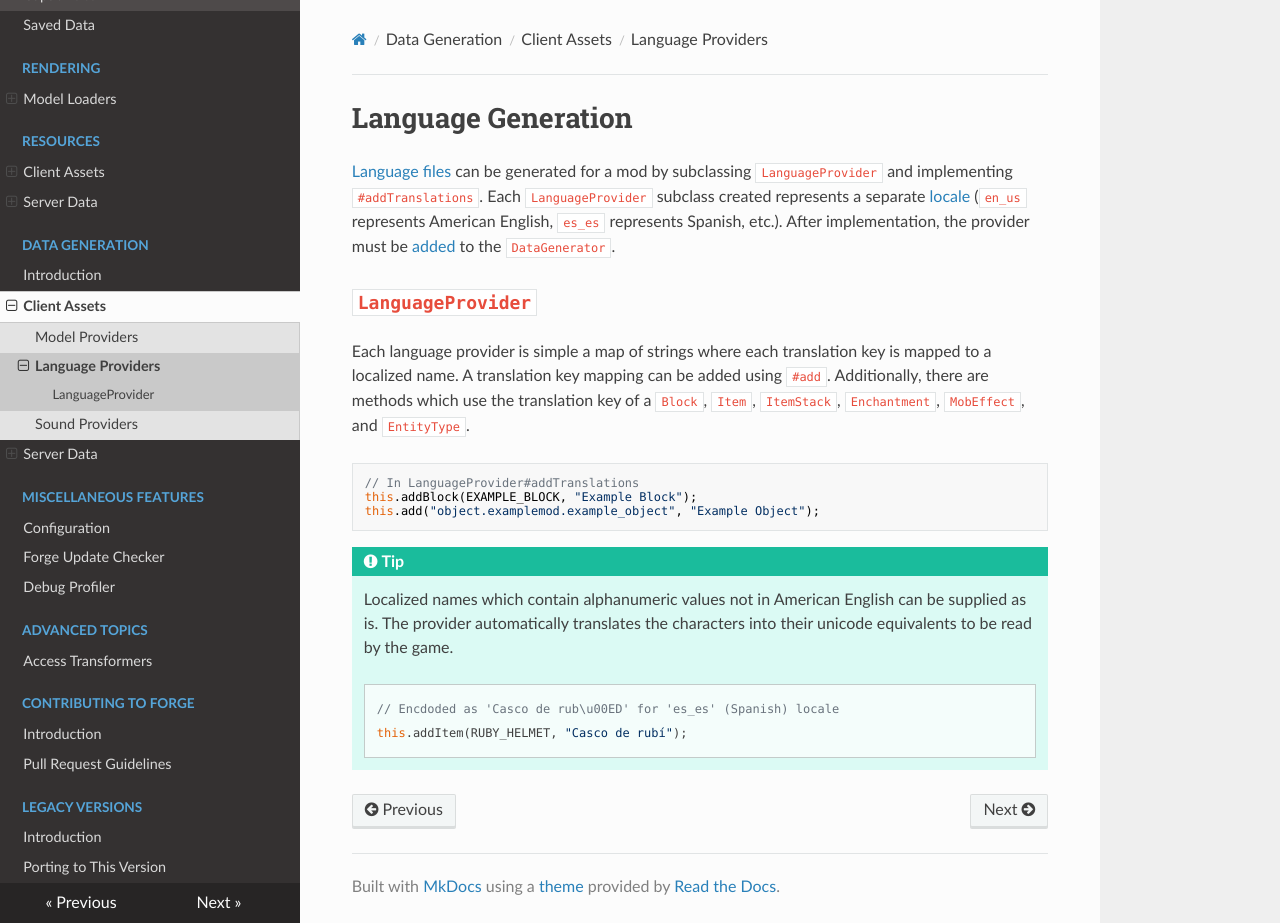
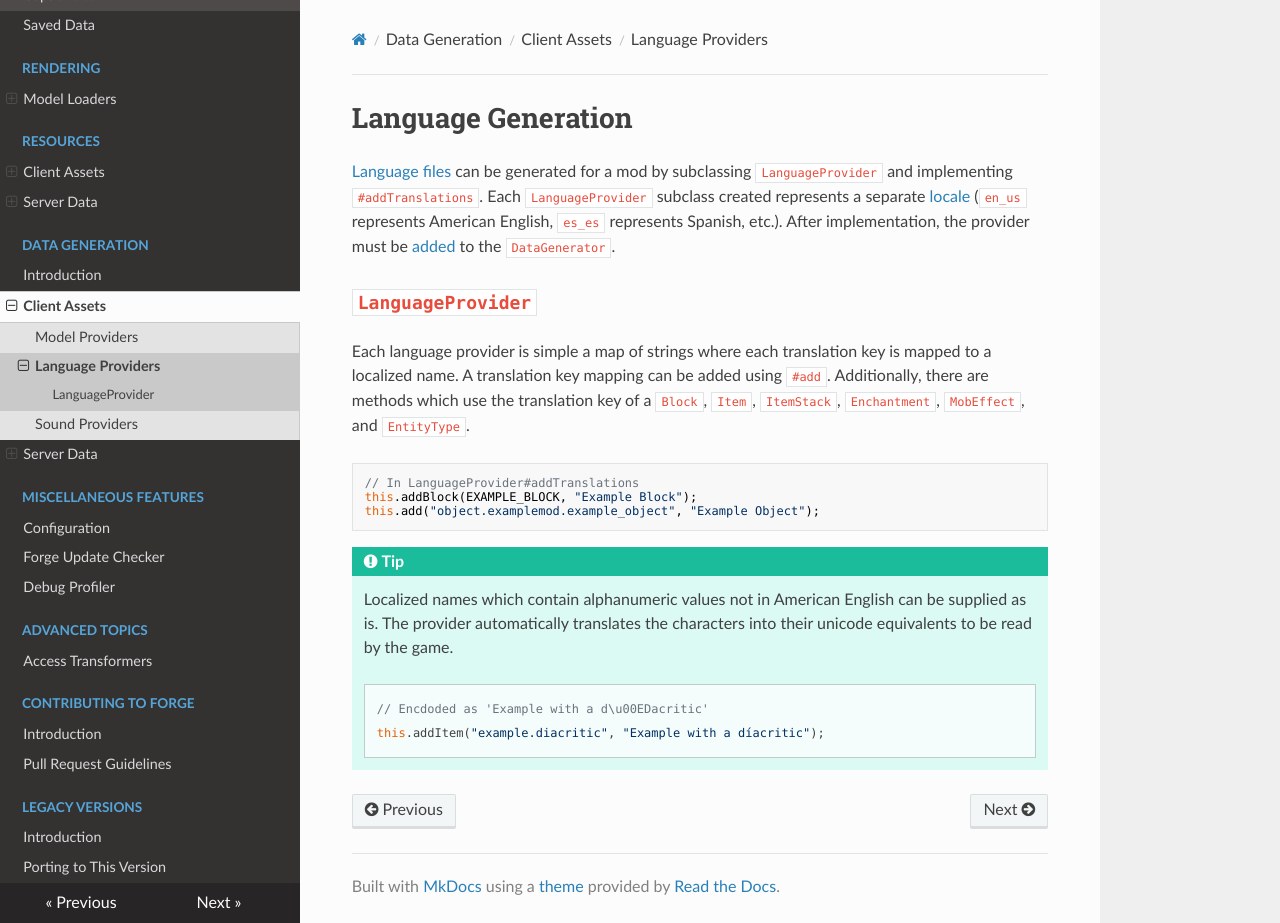
Before and after one commit to MinecraftForge/Documentation, an MkDocs documentation site: the page built from docs/datagen/client/localization.md, in a window 1280 px wide and 923 px high. Built offline with MkDocs 1.6.1, drawn with Linux system fonts in a browser that asks for light colours; nearby versions of some CDN libraries.

Commit message:
Use sci's example

````diff
--- a/docs/datagen/client/localization.md
+++ b/docs/datagen/client/localization.md
@@ -18,8 +18,8 @@ this.add("object.examplemod.example_object", "Example Object");
     Localized names which contain alphanumeric values not in American English can be supplied as is. The provider automatically translates the characters into their unicode equivalents to be read by the game.
 
     ```java
-    // Encdoded as 'Casco de rub\u00ED' for 'es_es' (Spanish) locale
-    this.addItem(RUBY_HELMET, "Casco de rubí");
+    // Encdoded as 'Example with a d\u00EDacritic'
+    this.addItem("example.diacritic", "Example with a díacritic");
     ```
 
 [lang]: ../../concepts/internationalization.md
````
